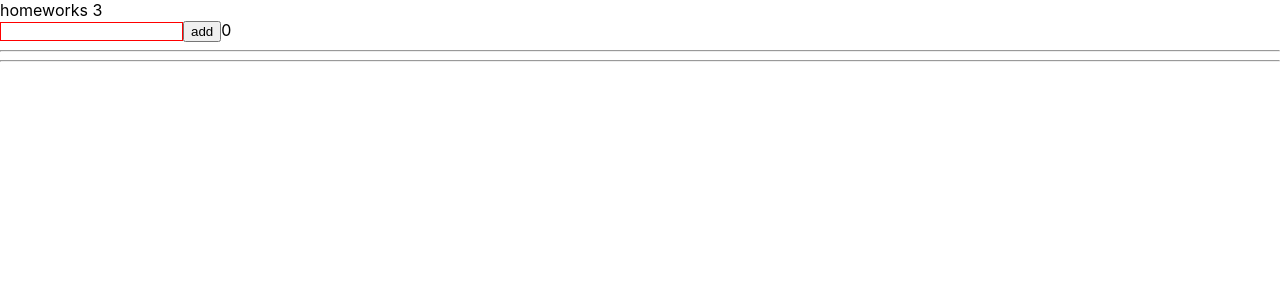
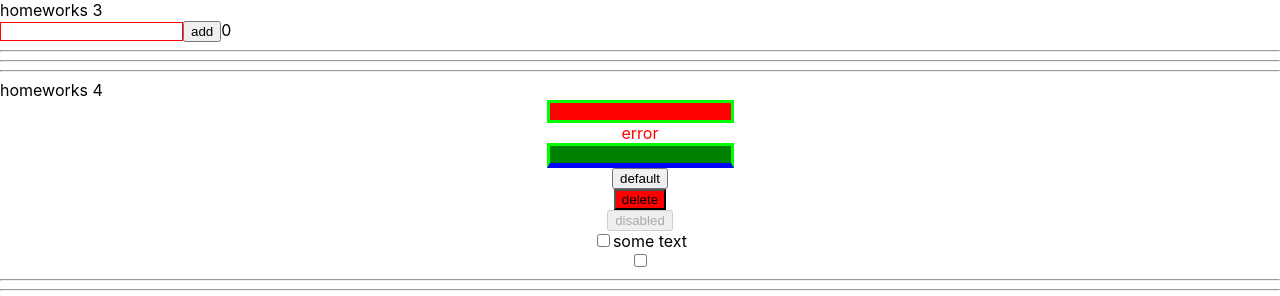
Before and after one commit to IlyaGoncharovY/homeworks, a React (Create React App) app: page / in a window 1280 px wide. Shown: the part 620-916 px from the top of the page. Before the commit the page ends 800 px from the top, so only its background shows below. Built offline with nearby package versions, Linux system fonts and the light colour scheme.

Commit message:
add checkbox fix

```diff
--- a/src/p1-main/m1-ui/u1-app/App.tsx
+++ b/src/p1-main/m1-ui/u1-app/App.tsx
@@ -3,6 +3,7 @@
 import HW1 from '../../../p2-homeworks/h1/HW1'
 import HW2 from "../../../p2-homeworks/h2/HW2";
 import HW3 from "../../../p2-homeworks/h3/HW3";
+import HW4 from "../../../p2-homeworks/h4/HW4";
 
 function App() {
     return (
@@ -11,7 +12,7 @@
             <HW1/>
             <HW2/>
             <HW3/>
-            {/*<HW4/>*/}
+            <HW4/>
             {/*<HW5/>*/}
 
         </div>
--- a/src/p2-homeworks/h4/common/c1-SuperInputText/SuperInputText.module.css
+++ b/src/p2-homeworks/h4/common/c1-SuperInputText/SuperInputText.module.css
@@ -1,5 +1,6 @@
 .superInput {
-
+    border: 3px solid lime;
+    background: green;
 }
 
 .errorInput {
--- a/src/p2-homeworks/h4/common/c1-SuperInputText/SuperInputText.tsx
+++ b/src/p2-homeworks/h4/common/c1-SuperInputText/SuperInputText.tsx
@@ -39,7 +39,7 @@
     }
 
     const finalSpanClassName = `${s.error} ${spanClassName ? spanClassName : ''}`
-    const finalInputClassName = `${s.errorInput} ${className}` // need to fix with (?:) and s.superInput
+    const finalInputClassName = `${error ? s.errorInput : s.superInput} ${className}` // need to fix with (?:) and s.superInput
 
     return (
         <>
--- a/src/p2-homeworks/h4/common/c3-SuperCheckbox/SuperCheckbox.tsx
+++ b/src/p2-homeworks/h4/common/c3-SuperCheckbox/SuperCheckbox.tsx
@@ -21,6 +21,9 @@
 ) => {
     const onChangeCallback = (e: ChangeEvent<HTMLInputElement>) => {
         // сделайте так чтоб работал onChange и onChangeChecked
+        onChange // если есть пропс onChange
+        && onChange(e) // то передать ему е (поскольку onChange не обязателен)
+        onChangeChecked && onChangeChecked(e.currentTarget.checked)
     }
 
     const finalInputClassName = `${s.checkbox} ${className ? className : ''}`
```
